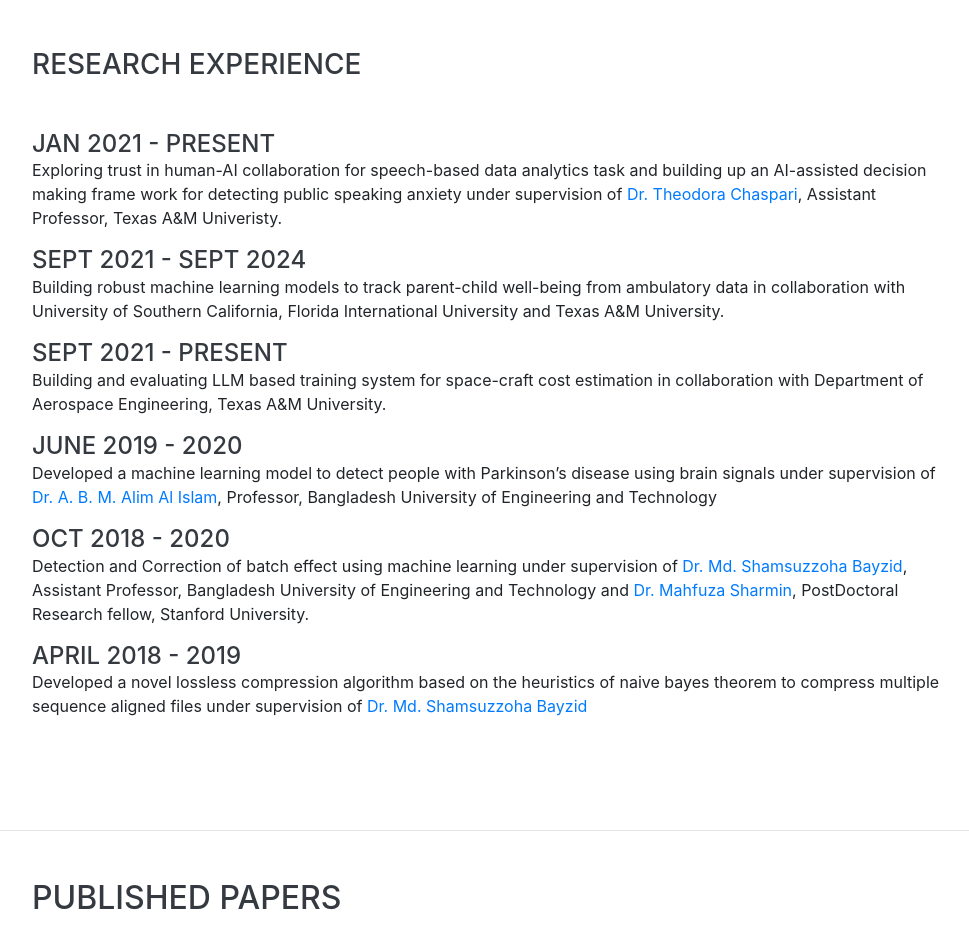
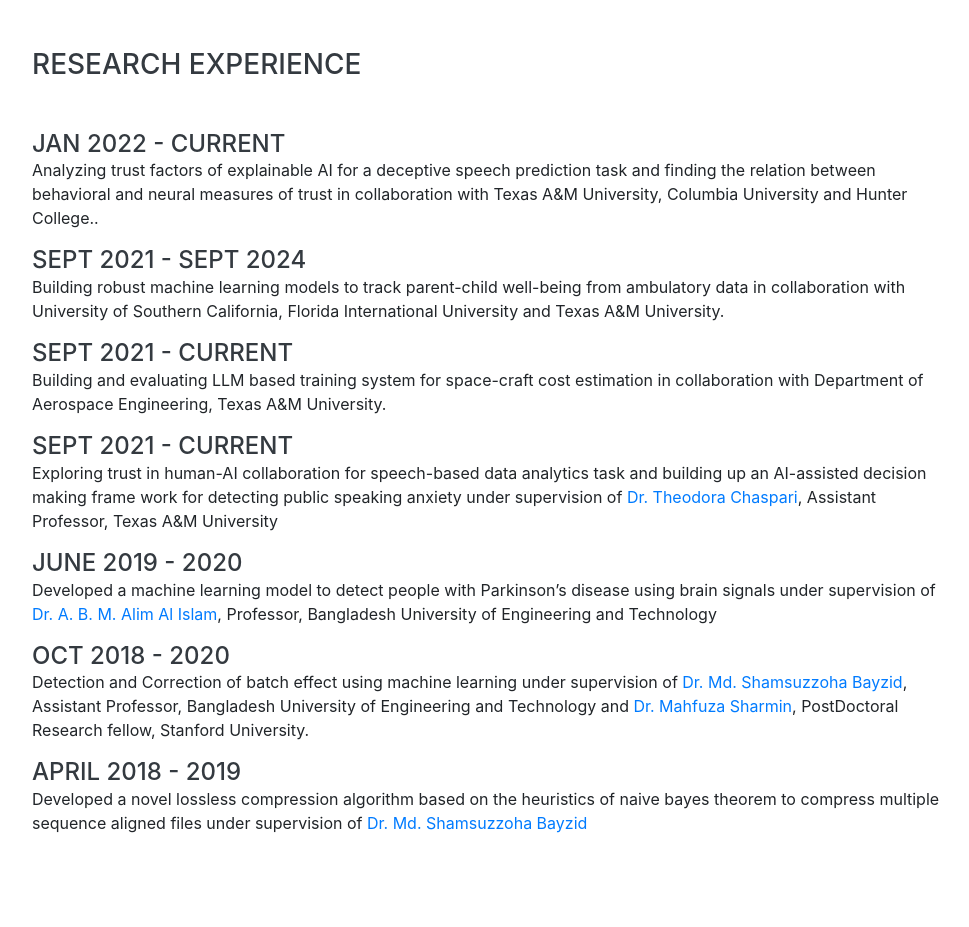
Before and after one commit to aman63/abdullahaman.github.io, a website with bundled scripts: page index.html in a window 1280 px wide. Shown: the part 800-1727 px from the top of the page, without its empty margins (288-1257 px from the left). Built offline with nearby package versions, Linux system fonts and the light colour scheme; a web font is replaced by a local one.

Commit message:
Update index.html

```diff
--- a/index.html
+++ b/index.html
@@ -91,8 +91,8 @@
 
 <div class="resume-item d-flex flex-column flex-md-row justify-content-between mb-5">
 <div class="resume-content">
-<h4 class="mb-0">Jan 2021 - Present</h4>
-<p>Exploring trust in human-AI collaboration for speech-based data analytics task and building up an AI-assisted decision making frame work for detecting public speaking anxiety under supervision of <a href="https://chaspari.engr.tamu.edu/"> Dr. Theodora Chaspari</a>, Assistant Professor, Texas A&M Univeristy.
+<h4 class="mb-0">Jan 2022 - Current</h4>
+<p>Analyzing trust factors of explainable AI for a deceptive speech prediction task and finding the relation between behavioral and neural measures of trust in collaboration with Texas A&M University, Columbia University and Hunter College..
 </p>
 
 <div class="resume-content">
@@ -102,9 +102,16 @@
 </div>
 
 <div class="resume-content">
-<h4 class="mb-0">Sept 2021 - Present</h4>
+<h4 class="mb-0">Sept 2021 - Current</h4>
 <p>Building and evaluating LLM based training system for space-craft
  cost estimation in collaboration with Department of Aerospace Engineering, Texas A&M University.
+</p>
+</div>
+
+<div class="resume-content">
+<h4 class="mb-0">Sept 2021 - Current</h4>
+<p>Exploring trust in human-AI collaboration for speech-based data analytics task and building up an AI-assisted decision making frame work for detecting public speaking anxiety under supervision of <a href="https://engineering.tamu.edu/cse/profiles/chaspari-theodora.htm">Dr. Theodora Chaspari</a>,
+Assistant Professor, Texas A&M University
 </p>
 </div>
 
```
